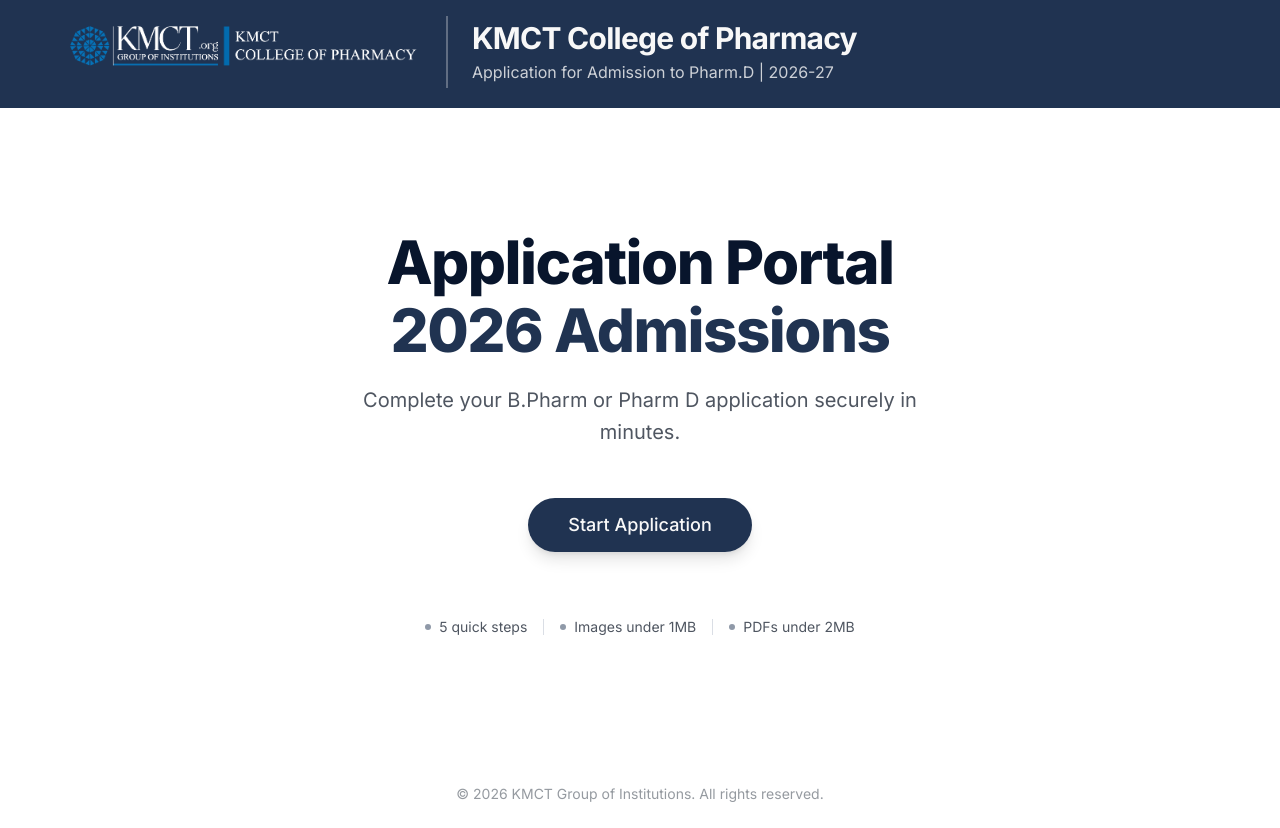
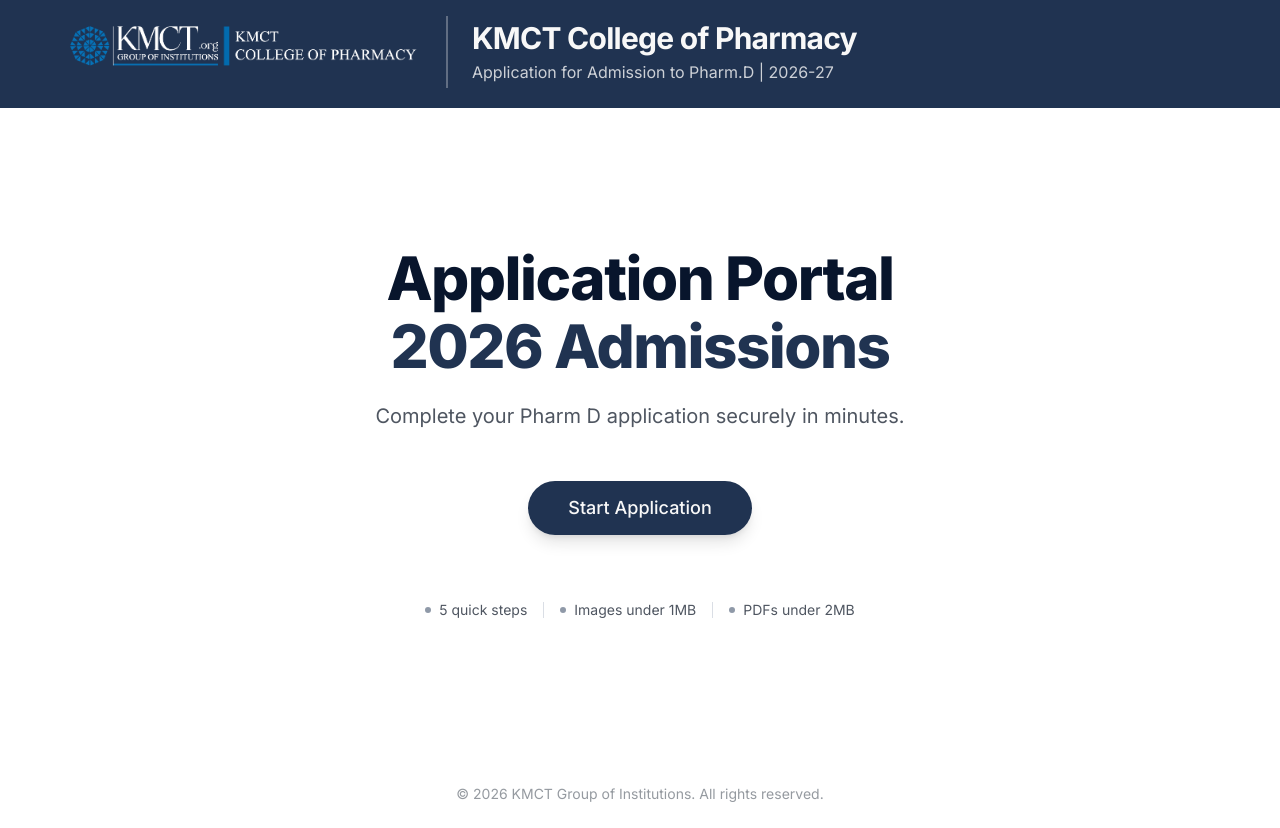
Before and after one commit to kmctwebdev2/bpharm-form, a Next.js app: page / in a window 1280 px wide. Built offline with nearby package versions, Linux system fonts and the light colour scheme.

Commit message:
Bpharm removed

```diff
--- a/src/app/apply/page.tsx
+++ b/src/app/apply/page.tsx
@@ -3,8 +3,8 @@
 import { Metadata } from 'next';
 
 export const metadata: Metadata = {
-  title: 'Apply for Admission | B.Pharm',
-  description: 'Multi-step application form for B.Pharm admission.',
+  title: 'Apply for Admission | Pharm D',
+  description: 'Multi-step application form for Pharm D admission.',
 };
 
 export default function ApplyPage() {
--- a/src/app/page.tsx
+++ b/src/app/page.tsx
@@ -14,7 +14,7 @@
             <span className="block text-primary mt-2">2026 Admissions</span>
           </h1>
           <p className="text-lg md:text-xl text-muted-foreground leading-relaxed max-w-xl mx-auto">
-            Complete your B.Pharm or Pharm D application securely in minutes.
+            Complete your Pharm D application securely in minutes.
           </p>
         </div>
 
```
